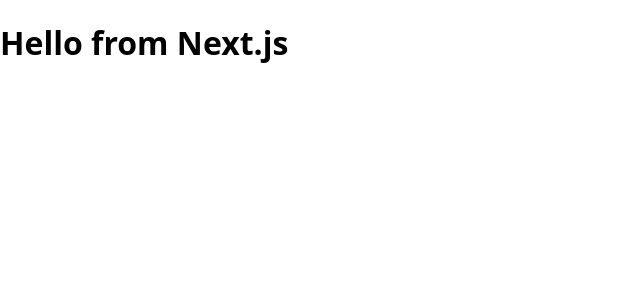
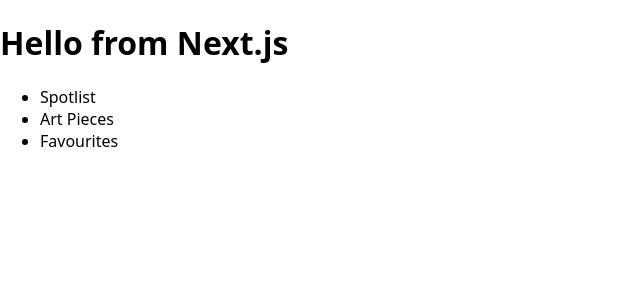
Before and after one commit to AdamHarrisB/web-recap-project-5, a Next.js app: page / in a window 1280 px wide. Shown: the top 300 px of the page, without its empty margins (0-640 px from the left). Built offline with nearby package versions, Linux system fonts and the light colour scheme.

Commit message:
add basic routing for Overview, Details and Favourites pages

```diff
--- a/pages/index.js
+++ b/pages/index.js
@@ -2,6 +2,13 @@
   return (
     <div>
       <h1>Hello from Next.js</h1>
+      <footer>
+        <ul>
+          <li>Spotlist</li>
+          <li>Art Pieces</li>
+          <li>Favourites</li>
+        </ul>
+      </footer>
     </div>
   );
 }
```
Also changed, not shown: pages/art-pieces.js (added), pages/art-pieces/slug.js (added), pages/favourites.js (added).
